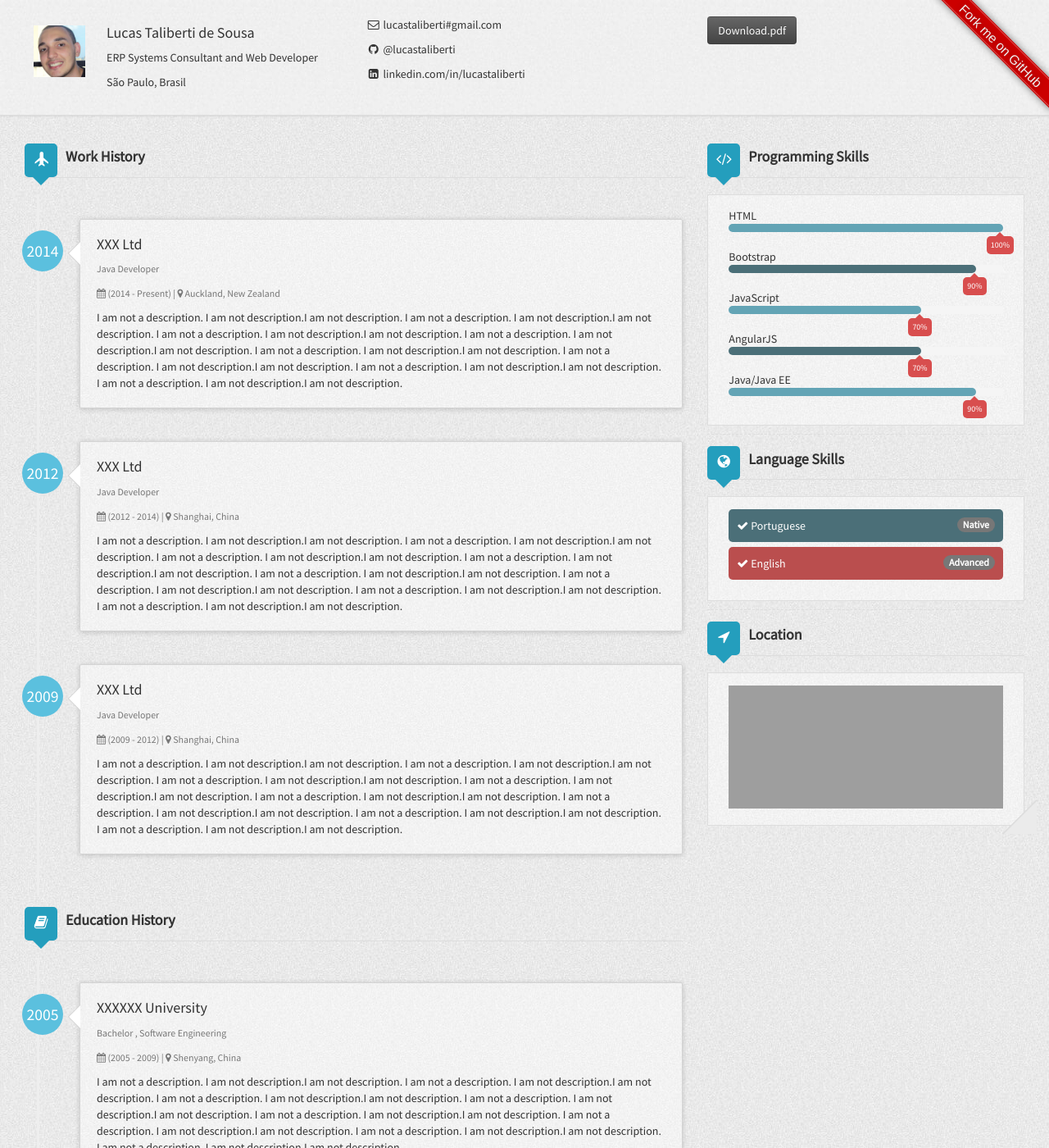
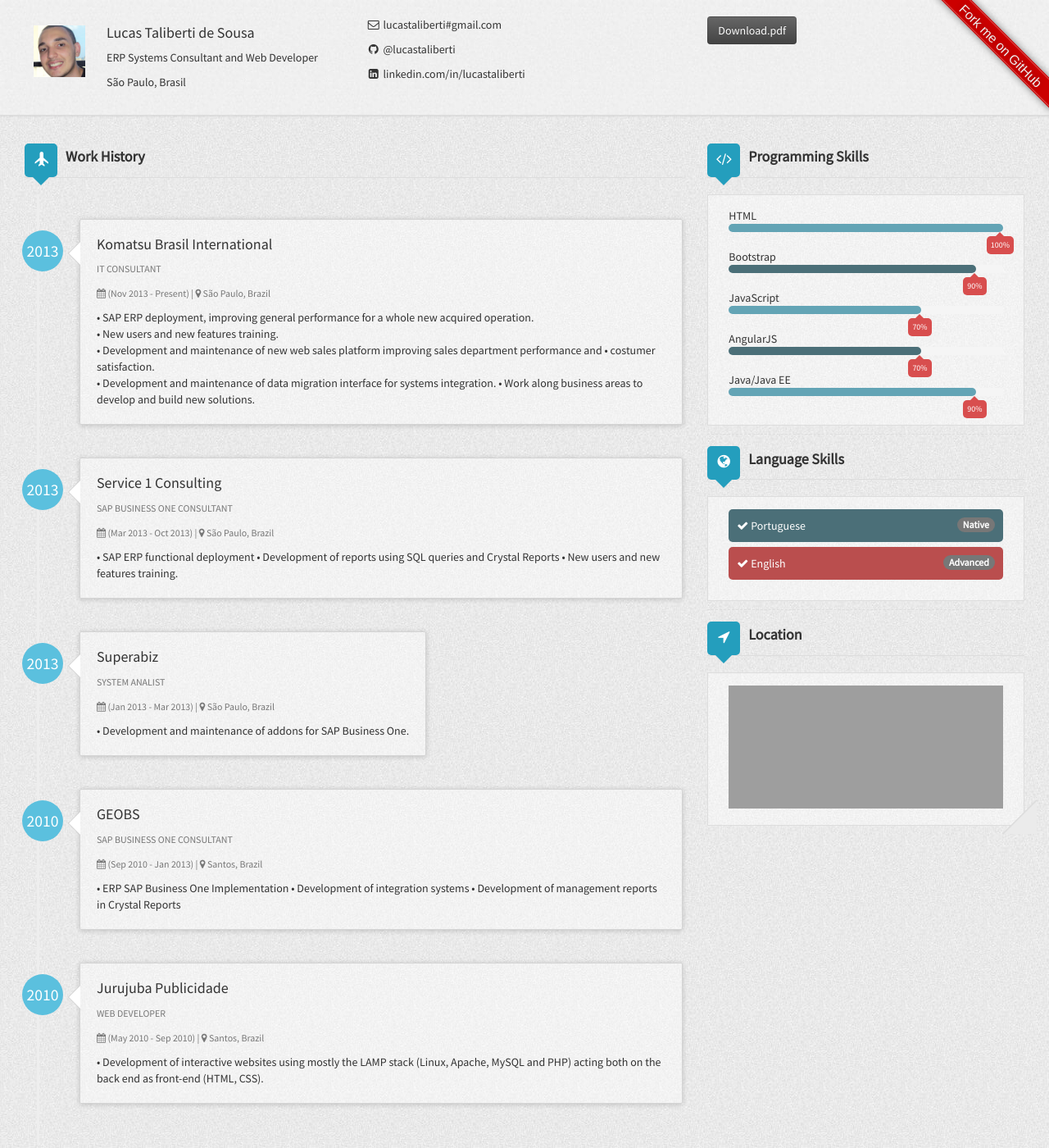
Before and after one commit to lucastaliberti/lucastaliberti, a Jekyll site: the page built from index.html, in a window 1280 px wide and 1400 px high. Shown: the whole window at 82% size. Built offline with Jekyll 4.4.1, drawn with Linux system fonts in a browser that asks for light colours; nearby versions of some CDN libraries; grey boxes are pictures that could not be loaded.

Commit message:
Added experience

```diff
--- a/_config.yml
+++ b/_config.yml
@@ -28,26 +28,49 @@ author:
 #  stackoverflow: 4582127
   workHistory:
     - work1:
-      company: XXX Ltd
-      location: Auckland, New Zealand
-      title: Java Developer
-      started: 2014
-      duration: (2014 - Present)
-      description: I am not a description. I am not description.I am not description. I am not a description. I am not description.I am not description. I am not a description. I am not description.I am not description. I am not a description. I am not description.I am not description. I am not a description. I am not description.I am not description. I am not a description. I am not description.I am not description. I am not a description. I am not description.I am not description. I am not a description. I am not description.I am not description.
+      company: Komatsu Brasil International
+      location: São Paulo, Brazil
+      title: IT CONSULTANT
+      started: 2013
+      duration: (Nov 2013 - Present)
+      description: '• SAP ERP deployment, improving general performance for a whole new acquired operation.</br>
+                    • New users and new features training.<br/>
+                    • Development and maintenance of new web sales platform improving sales department performance and
+                    • costumer satisfaction.<br/>
+                    • Development and maintenance of data migration interface for systems integration.
+                    • Work along business areas to develop and build new solutions.'
     - work2:
-      company: XXX Ltd
-      location: Shanghai, China
-      title: Java Developer
-      started: 2012
-      duration: (2012 - 2014)
-      description: I am not a description. I am not description.I am not description. I am not a description. I am not description.I am not description. I am not a description. I am not description.I am not description. I am not a description. I am not description.I am not description. I am not a description. I am not description.I am not description. I am not a description. I am not description.I am not description. I am not a description. I am not description.I am not description. I am not a description. I am not description.I am not description.
+      company: Service 1 Consulting
+      location: São Paulo, Brazil
+      title: SAP BUSINESS ONE CONSULTANT
+      started: 2013
+      duration: (Mar 2013 - Oct 2013)
+      description: '• SAP ERP functional deployment
+                    • Development of reports using SQL queries and Crystal Reports
+                    • New users and new features training.'
     - work3:
-      company: XXX Ltd
-      location: Shanghai, China
-      title: Java Developer
-      started: 2009
-      duration: (2009 - 2012)
-      description: I am not a description. I am not description.I am not description. I am not a description. I am not description.I am not description. I am not a description. I am not description.I am not description. I am not a description. I am not description.I am not description. I am not a description. I am not description.I am not description. I am not a description. I am not description.I am not description. I am not a description. I am not description.I am not description. I am not a description. I am not description.I am not description.
+      company: Superabiz
+      location: São Paulo, Brazil
+      title: SYSTEM ANALIST
+      started: 2013
+      duration: (Jan 2013 - Mar 2013)
+      description: • Development and maintenance of addons for SAP Business One.
+    - work4:
+      company: GEOBS
+      location: Santos, Brazil
+      title: SAP BUSINESS ONE CONSULTANT
+      started: 2010
+      duration: (Sep 2010 - Jan 2013)
+      description: '• ERP SAP Business One Implementation
+                    • Development of integration systems
+                    • Development of management reports in Crystal Reports'
+    - work5:
+      company: Jurujuba Publicidade
+      location: Santos, Brazil
+      title: WEB DEVELOPER
+      started: 2010
+      duration: (May 2010 - Sep 2010)
+      description: '• Development of interactive websites using mostly the LAMP stack (Linux, Apache, MySQL and PHP) acting both on the back end as front-end (HTML, CSS).'
   educationHistory:
     - education1:
       organization: XXXXXX University
```
